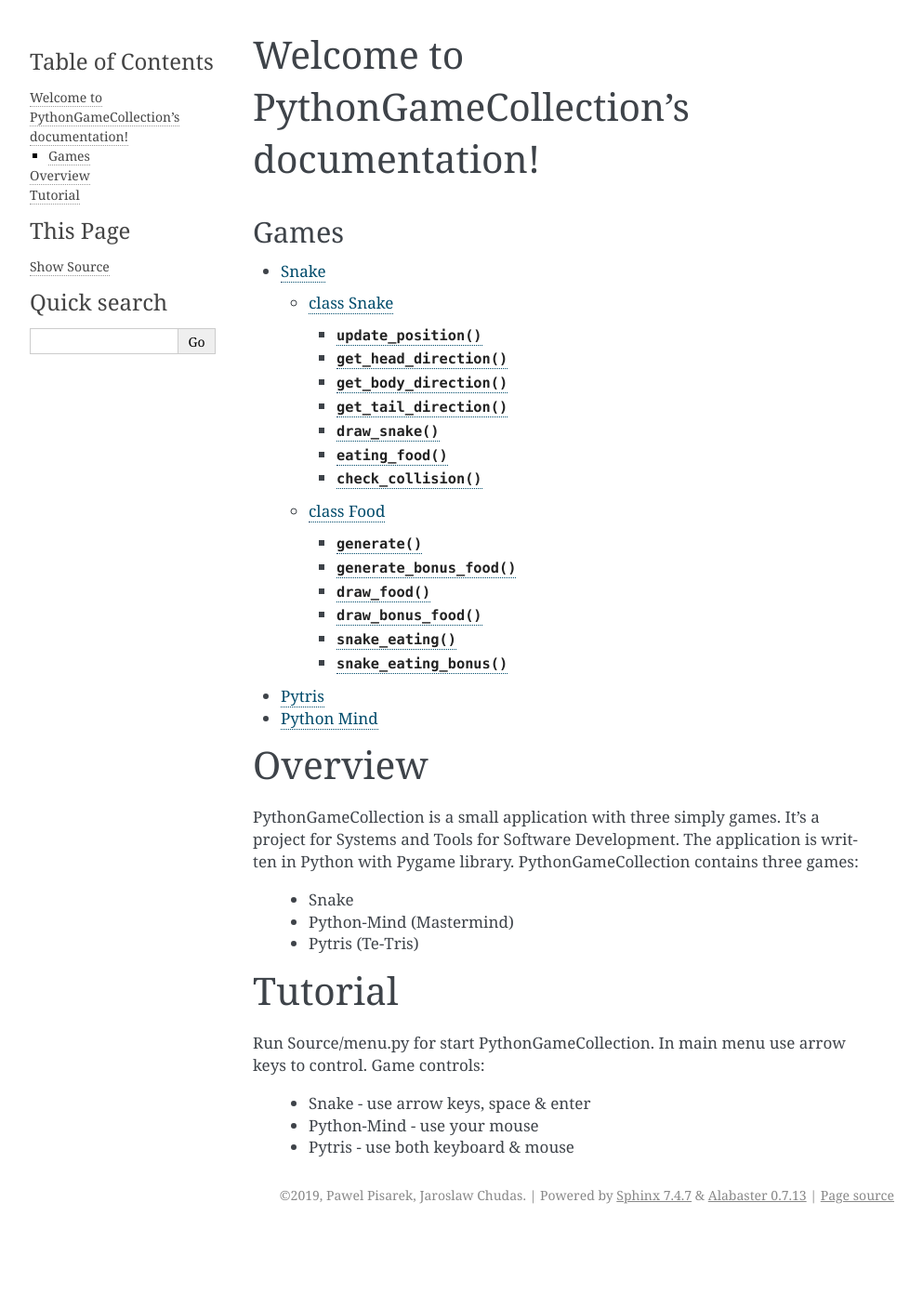
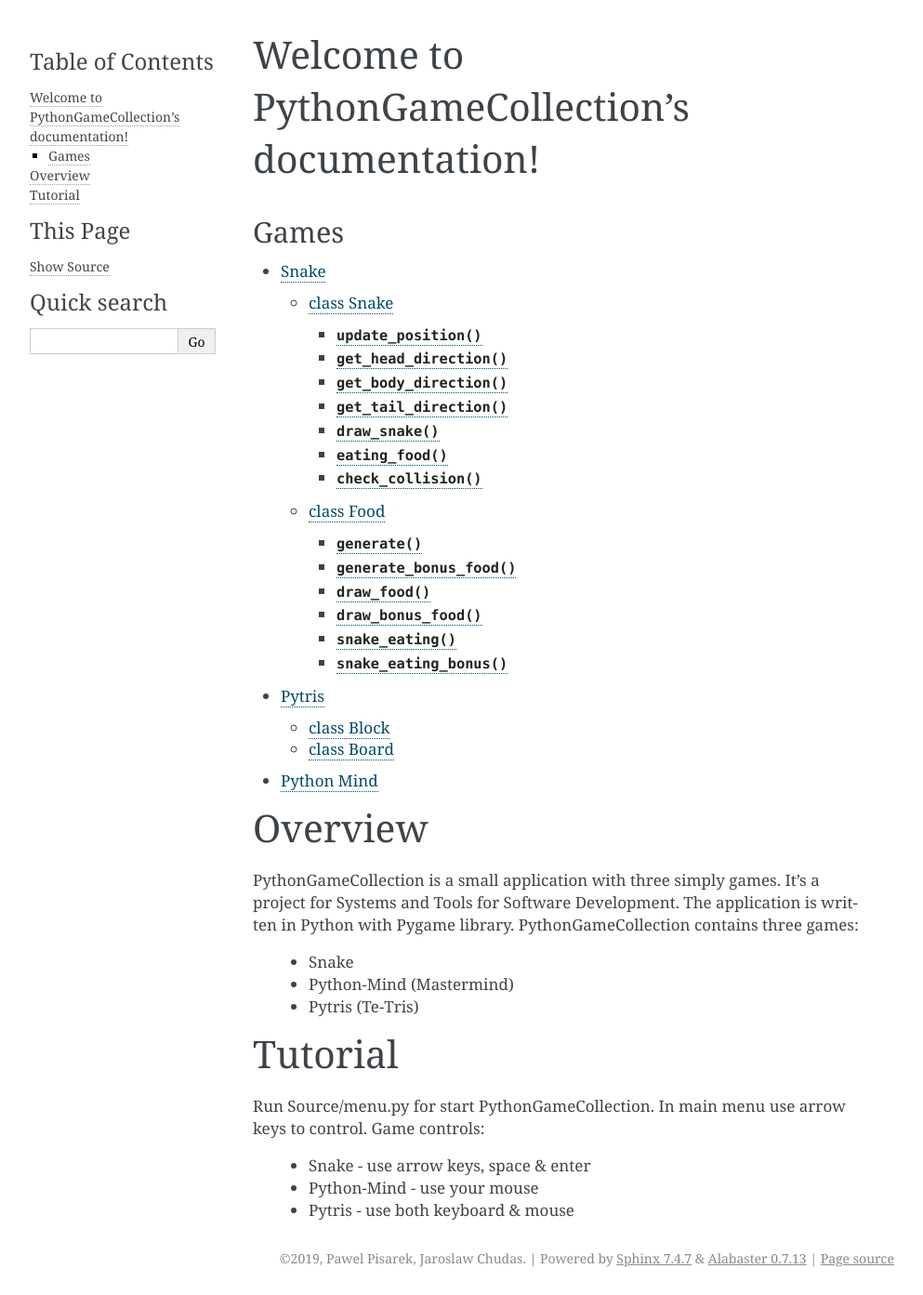
Before and after one commit to pppt94/PythonGameCollection, a Sphinx documentation site: the page built from Docs/index.rst, in a window 1280 px wide. Shown: the whole page at 93% size, without its empty margins (148-1141 px from the left). Built offline with Sphinx 7.4.7, drawn with Linux system fonts in a browser that asks for light colours; before the commit the page ends 1325 px from its top, so only the background shows below that.

Commit message:
Update Pytris.rst

```diff
--- a/Docs/Pytris.rst
+++ b/Docs/Pytris.rst
@@ -1,3 +1,8 @@
 Pytris
 ==========
-Pytris game.
+
+class Block
+----------
+
+class Board
+----------
```
